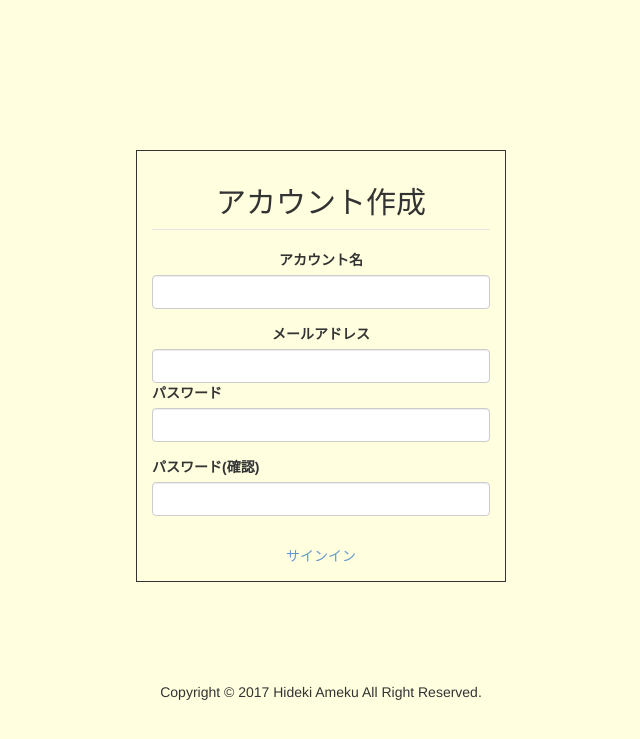
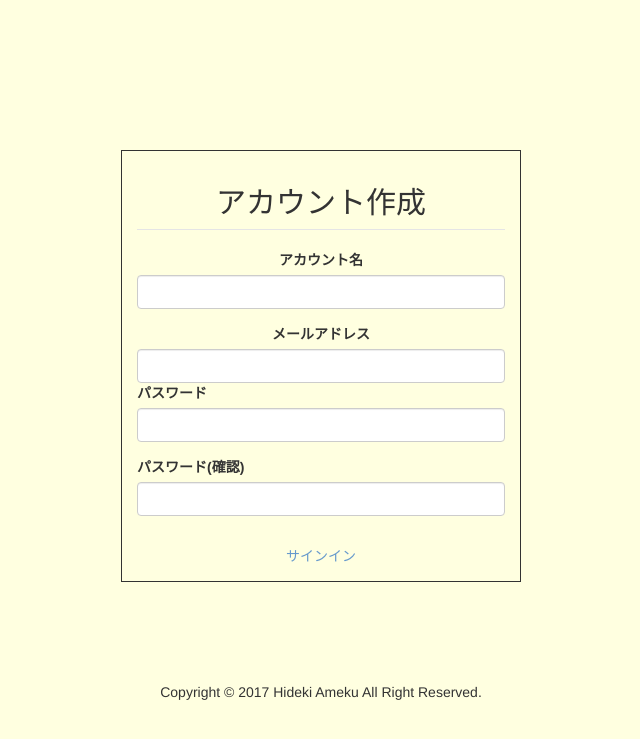
Before and after one commit to amekuhideki/Acltest, a CakePHP app: the page made by app/View/Users/add.ctp in a window 1280 px wide. Shown: the top 739 px of the page, without its empty margins (319-959 px from the left). Run offline with PHP 8.4 and a stand-in for CakePHP, Linux system fonts and the light colour scheme; the template is opened without the code that fills it, so the values that code supplies are empty; form fields are guessed from the names that the template uses; some libraries are stand-ins or nearby versions.

Commit message:
Fix css files

```diff
--- a/app/View/Users/add.ctp
+++ b/app/View/Users/add.ctp
@@ -2,7 +2,7 @@
 <script src="https://ajaxzip3.github.io/ajaxzip3.js" charset="UTF-8"></script>
 
 <div class="users form">
-	<div class="container">
+	<div class="login_container">
 		<div class="center">
 			<?php echo $this->Form->create('User'); ?>
 			<fieldset>
--- a/app/View/Users/login.ctp
+++ b/app/View/Users/login.ctp
@@ -1,5 +1,5 @@
 <?php echo $this->Html->css('common.css'); ?>
-<div class="container">
+<div class="login_container">
   <div class="center">
     <div class="form-group">
       <legend><h3>ログイン/新規会員登録</h3></legend>
--- a/app/webroot/css/common.css
+++ b/app/webroot/css/common.css
@@ -269,7 +269,8 @@ label {
 	clear: left;
 }
 
-.container {
+.login_container {
+    margin: 0 auto;
     width: 400px;
     padding-top: 100px;
 }
```
